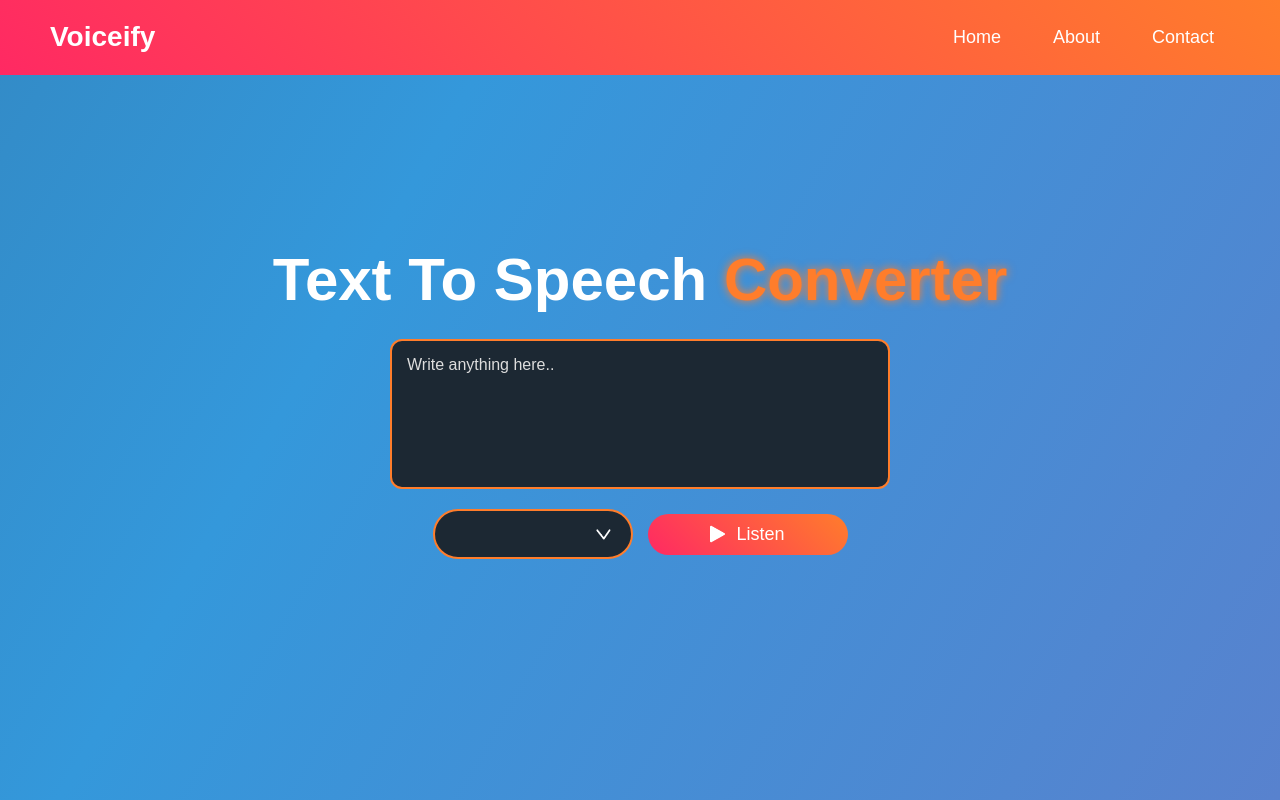
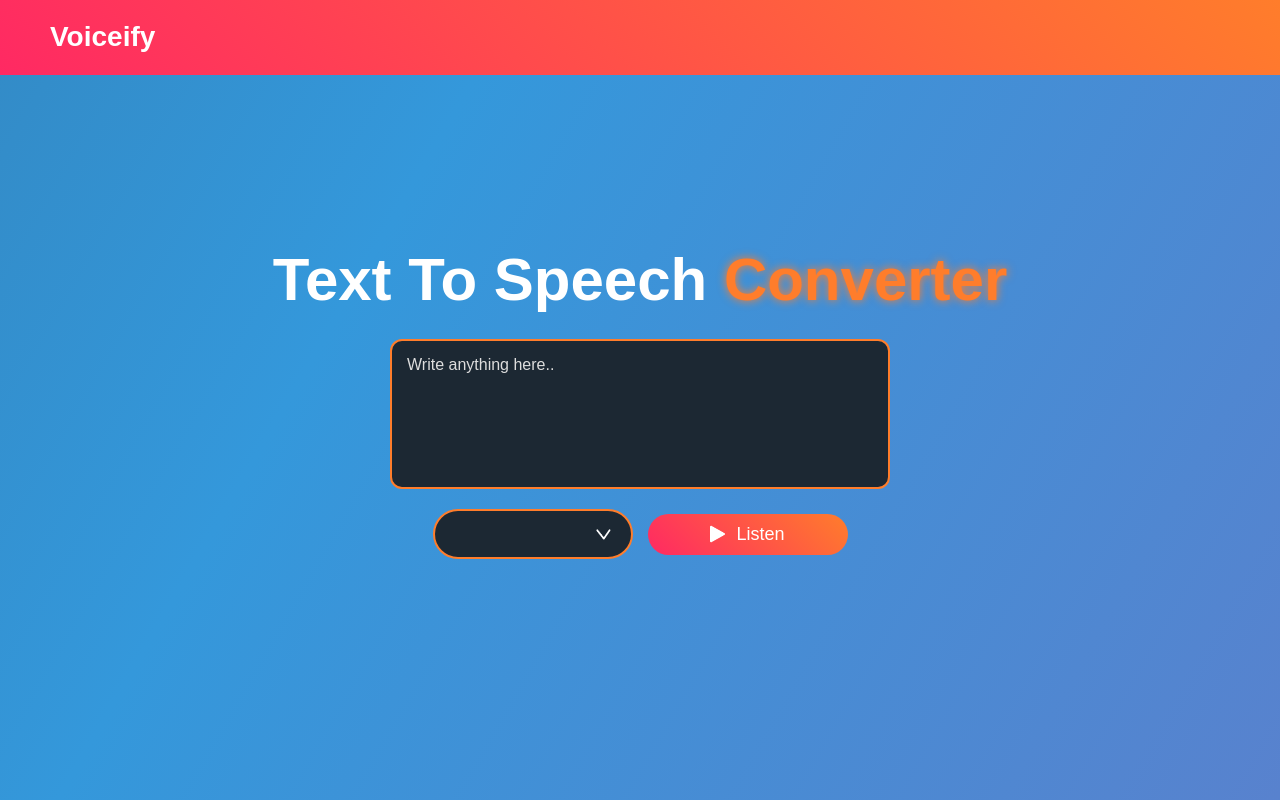
Before and after one commit to Hariharan2006K/TTV, a plain HTML site: page index.html in a window 1280 px wide. Drawn offline with Linux system fonts and the light colour scheme.

Commit message:
Update index.html

```diff
--- a/index.html
+++ b/index.html
@@ -18,10 +18,6 @@
     </div>
     <div class="navbar">
         <h1>Voiceify</h1>
-        <ul>
-            <li><a href="#home">Home</a></li>
-            <li><a href="#about">About</a></li>
-            <li><a href="#contact">Contact</a></li>
         </ul>
     </div>
 </body>
```
